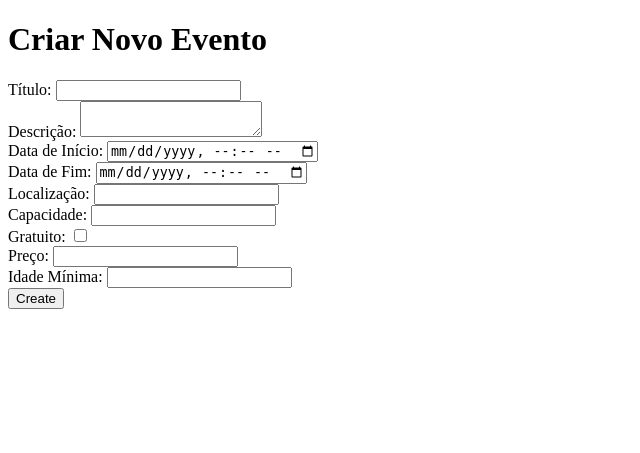
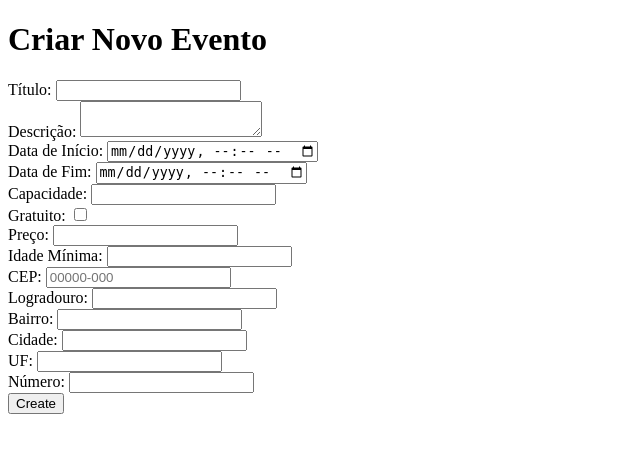
Before and after one commit to pedrxhenriq/Projeto-Eventos, a Flask app: page /create in a window 1280 px wide. Shown: the top 453 px of the page, without its empty margins (0-640 px from the left). Run offline with Flask 3, Linux system fonts and the light colour scheme.

Commit message:
fix: create template

```diff
--- a/templates/create.html
+++ b/templates/create.html
@@ -1,5 +1,6 @@
 <!DOCTYPE html>
 <html lang="en">
+
 <head>
     <meta charset="UTF-8">
     <title>Criar Evento</title>
@@ -17,8 +18,40 @@
                 precoField.setAttribute("required", "required");
             }
         }
+
+        document.addEventListener('DOMContentLoaded', function () {
+            document.getElementById('cep').addEventListener('blur', function () {
+                var cep = this.value.replace(/\D/g, '');
+
+                if (cep.length !== 8) return;
+
+                fetch(`/viacep/${cep}`)
+                    .then(response => {
+                        if (!response.ok) {
+                            throw new Error('Erro ao buscar o CEP. Por favor, tente novamente.');
+                        }
+                        return response.json();
+                    })
+                    .then(data => {
+                        if (!("erro" in data)) {
+                            document.getElementById('logradouro').value = data.logradouro;
+                            document.getElementById('bairro').value = data.bairro;
+                            document.getElementById('cidade').value = data.localidade;
+                            document.getElementById('uf').value = data.uf;
+                            document.getElementById('numero').focus();
+                        } else {
+                            alert('CEP não encontrado.');
+                        }
+                    })
+                    .catch(error => {
+                        alert(error.message);
+                    });
+            });
+        });
+
     </script>
 </head>
+
 <body>
     <h1>Criar Novo Evento</h1>
     <form method="post">
@@ -34,9 +67,6 @@
         <label for="data_fim">Data de Fim:</label>
         <input type="datetime-local" id="data_fim" name="data_fim" required>
         <br>
-        <label for="localizacao">Localização:</label>
-        <input type="text" id="localizacao" name="localizacao" required>
-        <br>
         <label for="capacidade">Capacidade:</label>
         <input type="number" id="capacidade" name="capacidade" required>
         <br>
@@ -49,7 +79,26 @@
         <label for="idade_minima">Idade Mínima:</label>
         <input type="number" id="idade_minima" name="idade_minima">
         <br>
+        <label for="cep">CEP:</label>
+        <input type="text" id="cep" name="cep" placeholder="00000-000">
+        <br>
+        <label for="logradouro">Logradouro:</label>
+        <input type="text" id="logradouro" name="logradouro">
+        <br>
+        <label for="bairro">Bairro:</label>
+        <input type="text" id="bairro" name="bairro">
+        <br>
+        <label for="cidade">Cidade:</label>
+        <input type="text" id="cidade" name="cidade">
+        <br>
+        <label for="uf">UF:</label>
+        <input type="text" id="uf" name="uf">
+        <br>
+        <label for="numero">Número:</label>
+        <input type="text" id="numero" name="numero">
+        <br>
         <button type="submit">Create</button>
     </form>
 </body>
+
 </html>
```
